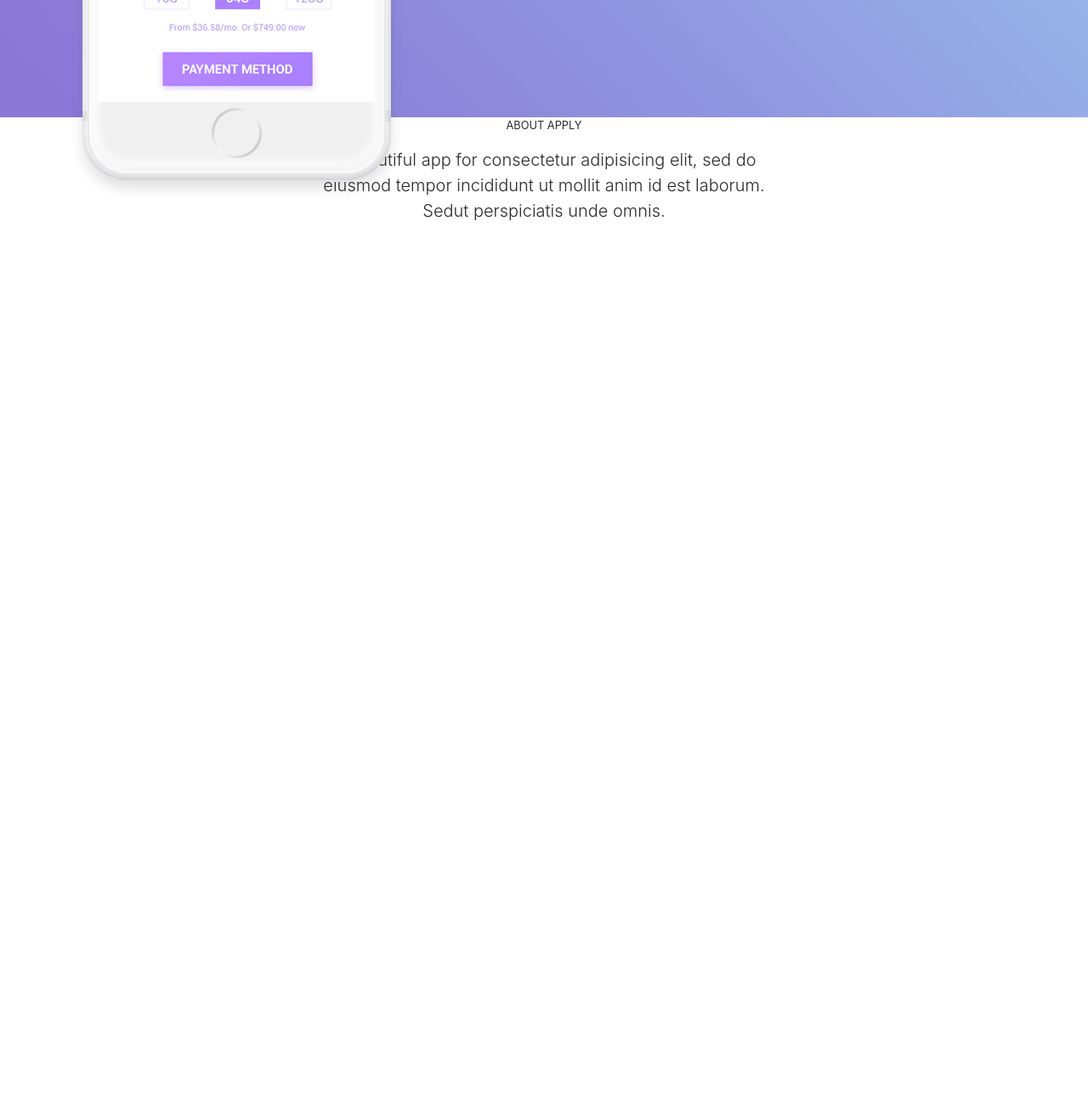
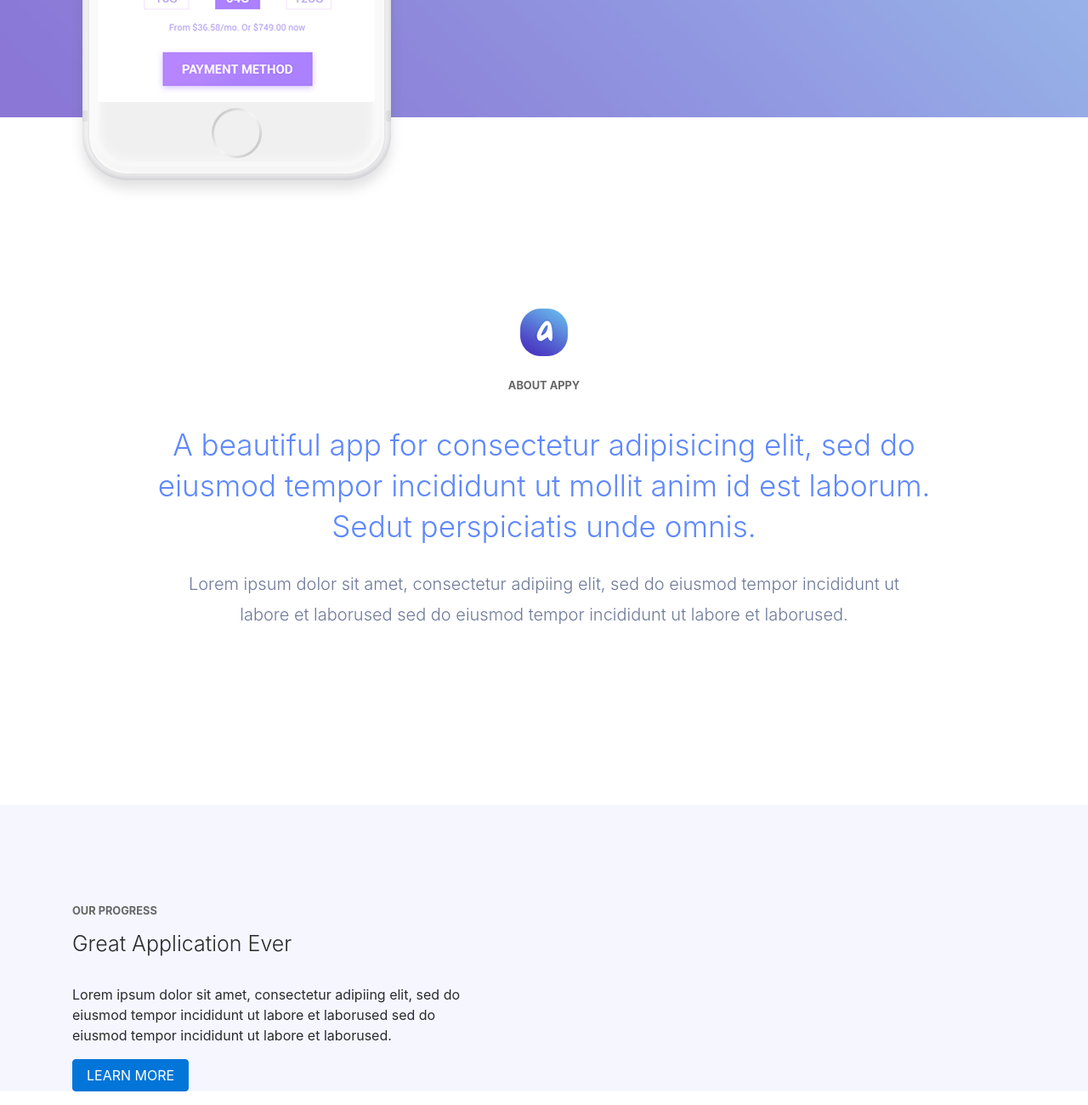
Before and after one commit to sdeboer88/app-landing-page, a plain HTML site: page index.html in a window 1280 px wide. Shown: the part 762-2062 px from the top of the page at 85% size. Before the commit the page ends 1041 px from the top, so only its background shows below. Drawn offline with nearby package versions, Linux system fonts and the light colour scheme; a script that the page names is missing.

Commit message:
Added about appy section to website

```diff
--- a/index.html
+++ b/index.html
@@ -52,7 +52,7 @@ padding-top: 70px;
 	}
 
 	.navbar-light .navbar-nav .nav-link{
-		padding:10px 25px;
+		padding:10px 28px;
 		color:#fff;
 		font-weight: 300;
 		font-size: 16px;
@@ -116,15 +116,61 @@ padding-top: 70px;
 		</div>
 
 </header>
-<section class="text-center">
-  <div id="logo-icon"></div>
-  <p>
-    <small class="text-uppercase">About Apply</small>
-  </p>
-  <p class="lead">A beautiful app for consectetur adipisicing elit, sed do<br/>eiusmod tempor incididunt ut mollit anim id
-    est laborum.<br/>Sedut perspiciatis unde omnis. </p>
+<style>
+    #about{
+        padding-top: 225px;
+        padding-bottom: 190px;
+    }
+
+    #about img{
+        padding-bottom: 25px;
+    }
+    #about .lead{
+        color:#5e88fc;
+        font-size: 35px;
+        line-height: 48px;
+        font-weight: 300;
+        padding-bottom: 10px;
+    }
+
+    #about .lead-sub{
+        font-size: 20px;
+        line-height: 36px;
+        color:#6d7999;
+        font-weight: 300;
+    }
+</style>
+<section id="about" class="text-center">
+  <div id="logo-icon"><img src="assets/img/app-logo.png" alt=""></div>
+    <p id="about-appy" style="padding-bottom:20px;"><small class="text-uppercase" style="font-weight:700;color:#666;">About Appy</small></p>
+    <p class="lead">A beautiful app for consectetur adipisicing elit, sed do<br/>eiusmod tempor incididunt ut mollit anim id
+    est laborum.<br/>Sedut perspiciatis unde omnis.</p>
+    <p class="lead-sub">Lorem ipsum dolor sit amet, consectetur adipiing elit, sed do eiusmod tempor incididunt ut<br/>labore et laborused
+        sed do eiusmod tempor incididunt ut labore et laborused.</p>
+</section>
+
+<style>
+    #progress{
+        background-color: #f5f6ff;
+        padding-top: 115px;
+    }
+    #progress h2{
+        font-size: 25px;
+        font-weight: 300;
+        padding-bottom: 25px;
+    }
+</style>
+<section id="progress">
+    <div class="container">
+        <p>
+            <small class="text-uppercase" style="font-weight: 700;color:#666;">Our Progress</small>
+        </p>
+        <h2>Great Application Ever</h2>
+        <p>Lorem ipsum dolor sit amet, consectetur adipiing elit, sed do<br/>eiusmod tempor incididunt ut labore et
+            laborused sed do<br/>eiusmod tempor incididunt ut labore et laborused.</p>
+        <p><a href="#" class="btn btn-primary text-uppercase">Learn More</a></p>
+    </div>
 
 </section>
-
 	</body>
 </html>
```
Also changed, not shown: assets/img/app-logo.png (added).
